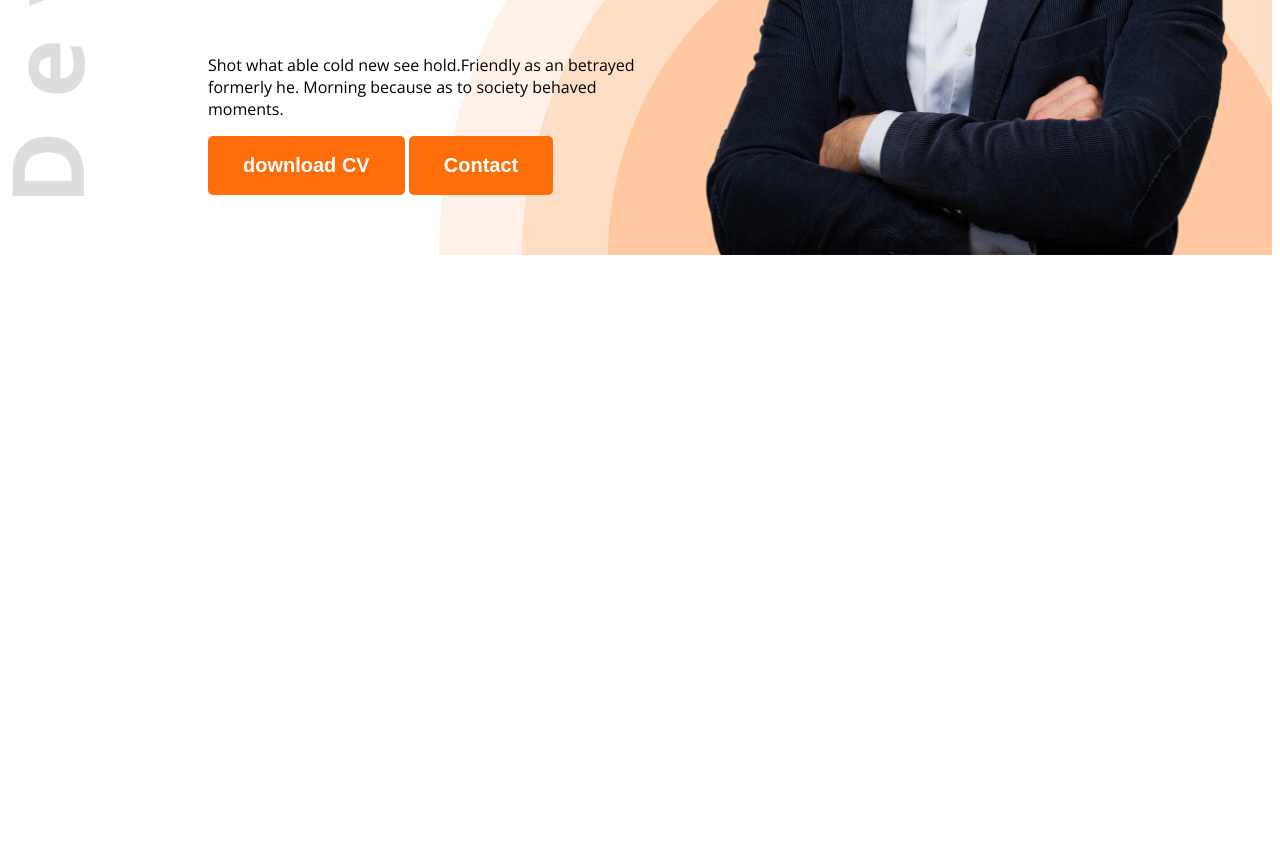
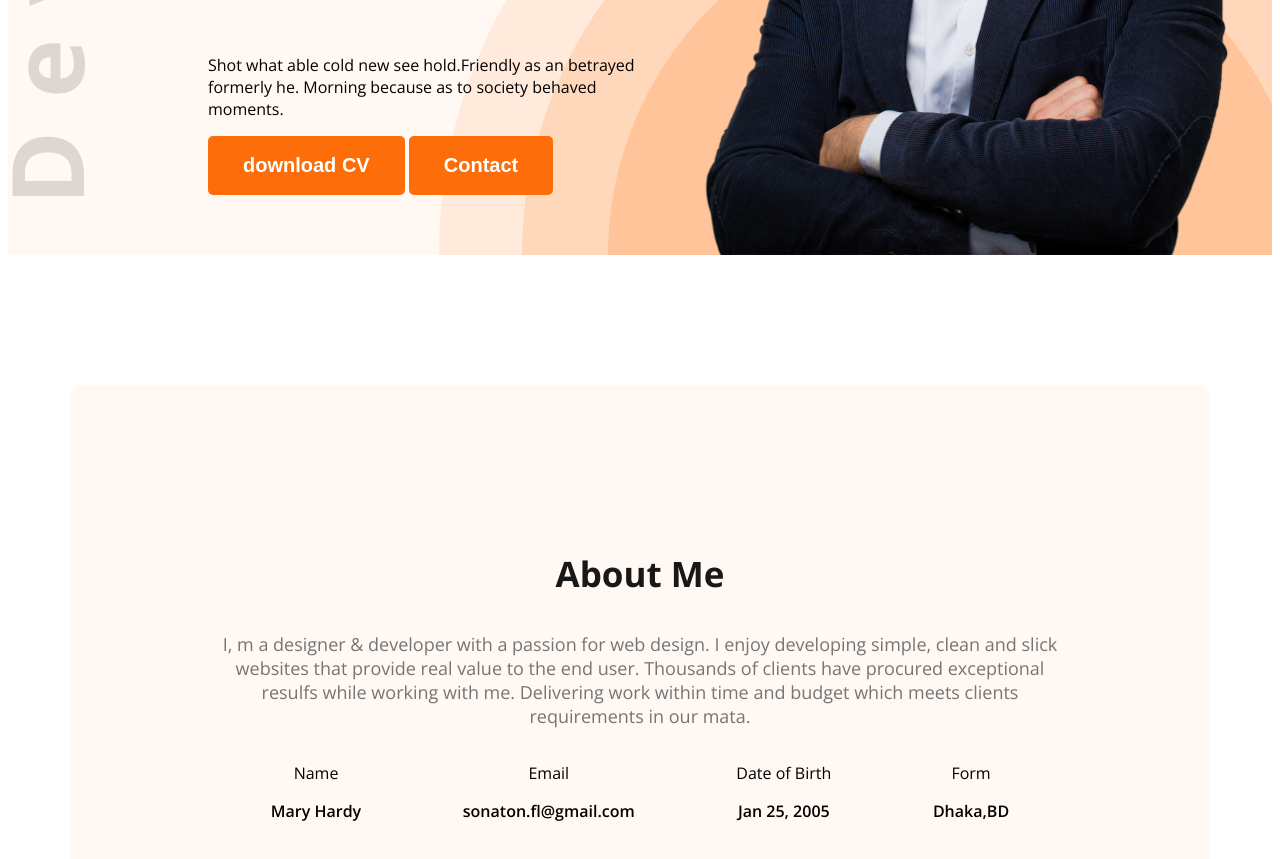
Before and after one commit to sonatonroyofficial/my-first-portfolio-website, a plain HTML site: page index.html in a window 1280 px wide. Shown: the part 575-1434 px from the top of the page. Before the commit the page ends 838 px from the top, so only its background shows below. Drawn offline with nearby package versions, Linux system fonts and the light colour scheme.

Commit message:
about us

```diff
--- a/index.html
+++ b/index.html
@@ -13,7 +13,7 @@
 
 </head>
 <body class="open-sans-normal">
-    <header class="header">
+    <header class="header secondary-bg ">
         <nav>
               <h3 class="nav-title">Ma<span class="text-primary">r</span>y</h3>
         <ul>
@@ -40,6 +40,34 @@
     </header>
 
     <main>
+        <section class="about secondary-bg ">
+            <h3 class="section-title">About Me</h3>
+            <p class="section-description">
+                I, m a designer & developer with a passion for web design. I enjoy developing simple, clean and slick websites that provide real value to the end user. Thousands of clients have procured exceptional resulfs while working with me. Delivering work within time and budget which meets clients requirements in our mata.
+            </p>
+            <div class="about-items">
+                <!-- .about.item*4>p.item-title+p.item-description -->
+             <div class="about-item">
+                <p class="item-title">Name</p>
+                <p class="item-description">Mary Hardy</p>
+             </div>
+             <div class="about-item">
+                <p class="item-title">Email</p>
+                <p class="item-description">sonaton.fl@gmail.com</p>
+             </div>
+             <div class="about-item">
+                <p class="item-title">Date of Birth</p>
+                <p class="item-description">Jan 25, 2005</p>
+             </div>
+             <div class="about-item">
+                <p class="item-title">Form</p>
+                <p class="item-description">Dhaka,BD</p>
+             </div>
+            </div>
+
+
+
+        </section>
 
 
     </main>
--- a/styles/style.css
+++ b/styles/style.css
@@ -24,6 +24,21 @@
     border: none;
     padding: 18px 35px ;
     border-radius: 5px;
+}
+
+.section-title {
+    font-size: 35px;
+    font-weight: bold;
+    color: #181818;
+
+}
+.section-description {
+    font-size: 18px;
+    color: #757575;
+}
+
+.secondary-bg {
+    background-color: #FFF8F3;
 }
 
 /* header */
@@ -89,3 +104,27 @@ nav li a {
 .banner-profile-pic {
     width: 580px;
 }
+
+/* main styles */
+
+main {
+    max-width: 1140px;
+    margin: 0 auto;
+}
+/* about styles */
+
+.about{
+    border-radius: 10px;
+    padding: 130px 150px;
+    text-align: center;
+    margin-top: 130px;
+}
+
+.about-items{
+    display: flex;
+    justify-content: space-around;
+}
+
+.item-description{
+    font-weight: 600;
+}
```
